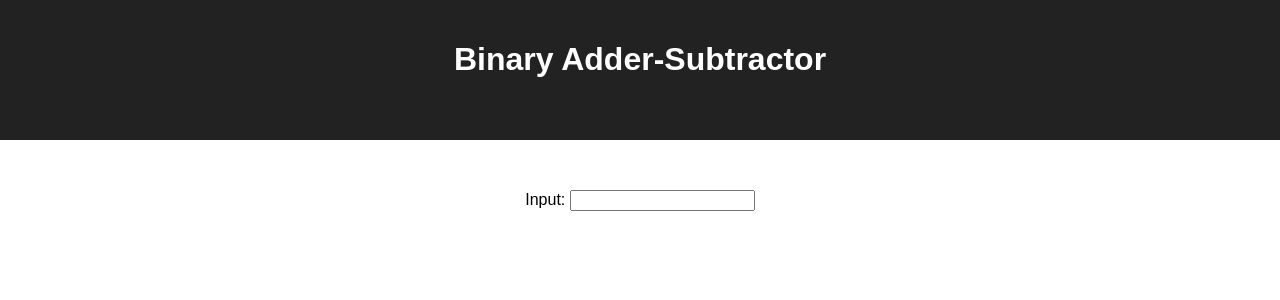
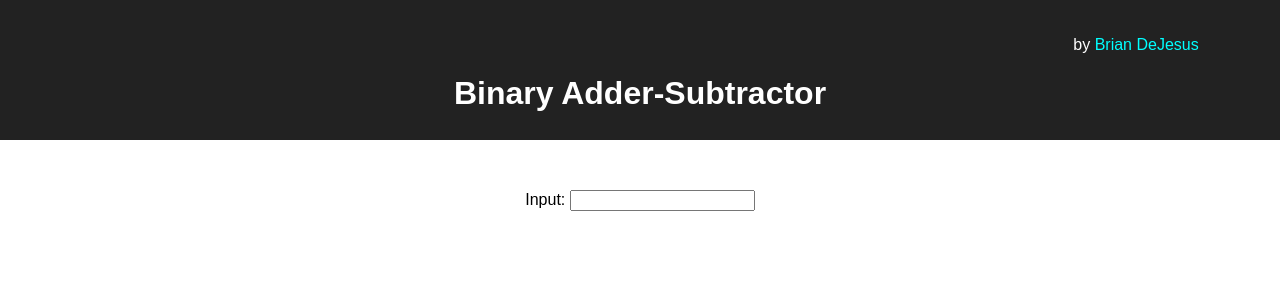
Before and after one commit to BrianDeJesus/Binary-Helper, a React (Create React App) app: page / in a window 1280 px wide. Shown: the top 300 px of the page. Built offline with nearby package versions, Linux system fonts and the light colour scheme.

Commit message:
Add author

```diff
--- a/src/App.css
+++ b/src/App.css
@@ -7,6 +7,15 @@
   height: 100px;
   padding: 20px;
   color: white;
+}
+
+.author a {
+  color: cyan;
+  text-decoration: none;
+}
+
+.author {
+  margin-left: 80%;
 }
 
 .Results {
--- a/src/components/header.js
+++ b/src/components/header.js
@@ -6,6 +6,7 @@ class Header extends React.Component {
   render() {
     return (
     <div className="App-header">
+      <p className="author"> by <a href="https://briandejesus.github.io/">Brian DeJesus</a> </p>
       <h1>Binary Adder-Subtractor</h1>
     </div>
   );
```
